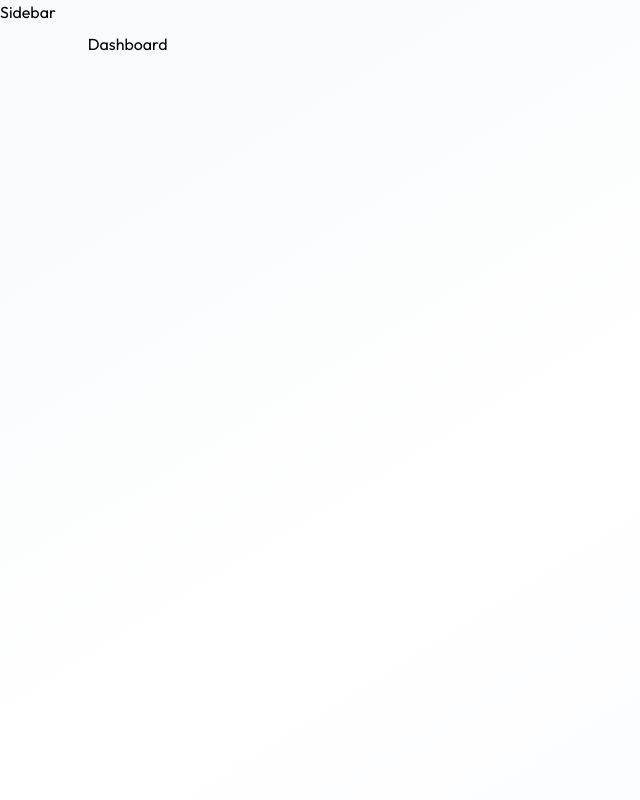
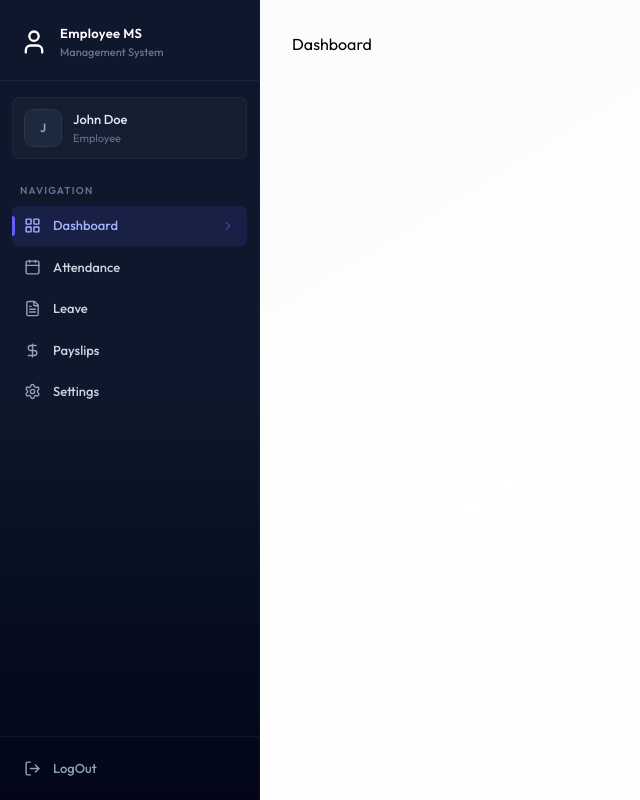
Before and after one commit to Hemant-Ballia/FullStack-EMS, a React (Vite) app in the folder client/: page /dashboard in a window 1280 px wide. Shown: the whole page, without its empty margins (0-640 px from the left). Built offline with nearby package versions, Linux system fonts and the light colour scheme; the HTML template or start-up script is replaced by a standard one.

Commit message:
Sidebar UI Completed

```diff
--- /dev/null
+++ b/client/src/components/Sidebar.jsx
@@ -0,0 +1,185 @@
+import React, { useEffect, useState } from "react";
+import { Link, useLocation } from "react-router-dom";
+import { dummyProfileData } from "../assets/assets";
+import { MenuIcon, UserIcon, XIcon, ChevronRightIcon, LogOutIcon } from "lucide-react";
+import {
+    LayoutGridIcon,
+    CalendarIcon,
+    FileTextIcon,
+    DollarSignIcon,
+    SettingsIcon
+} from "lucide-react";
+
+const Sidebar = () => {
+  const { pathname } = useLocation();
+  const [userName, setUserName] = useState("");
+  const [mobileOpen, setMobileOpen] = useState(false);
+
+  useEffect(() => {
+    setUserName(dummyProfileData.firstName + " " + dummyProfileData.lastName);
+  }, []);
+
+  // Close mobile sidebar on route change
+  useEffect(() => {
+    setMobileOpen(false);
+  }, [pathname]);
+
+  const role = "" || "EMPLOYEE";
+
+  const navItems = [
+    {name: "Dashboard", href: "/dashboard", icon: LayoutGridIcon},
+    role === "ADMIN" ? {name: "Employees", href: "/employees", icon: UserIcon} : null,
+    {name: "Attendance", href: "/attendance", icon: CalendarIcon},
+    {name: "Leave", href: "/leave", icon: FileTextIcon},
+    {name: "Payslips", href: "/payslips", icon: DollarSignIcon},
+    {name: "Settings", href: "/settings", icon: SettingsIcon},
+  ];
+
+  const handleLogout = ()=>{
+    window.location.href = "/login"
+  }
+
+
+  const sidebarContent = (
+    <>
+      {/* Brand header */}
+      <div className="px-5 pt-6 pb-5 border-b border-white/6">
+        <div className="flex items-center justify-between">
+          <div className="flex items-center gap-3">
+            <UserIcon className="text-white size-7" />
+            <div>
+              <p className="font-semibold text-[13px] text-white tracking-wide">
+                Employee MS
+              </p>
+              <p className="text-[11px] text-slate-500 font-medium">
+                Management System
+              </p>
+            </div>
+          </div>
+          {/* Close button on mobile */}
+          <button
+            onClick={() => setMobileOpen(false)}
+            className="lg:hidden text-slate-400 hover:text-white p-1"
+          >
+            <XIcon size={20} />
+          </button>
+        </div>
+      </div>
+
+      {/* User profile card */}
+      {userName && (
+        <div className="mx-3 mt-4 mb-1 p-3 rounded-lg bg-white/3 border border-white/4">
+          <div className="flex items-center gap-3">
+            <div className="w-9 h-9 rounded-lg bg-slate-800 flex items-center justify-center ring-1 ring-white/10 shrink-0">
+              <span className="text-slate-400 text-xs font-semibold">
+                {userName.charAt(0).toUpperCase()}
+              </span>
+            </div>
+            <div className='min-w-0'>
+                <p className='text-[13px] font-medium text-slate-200 truncate'>{userName}</p>
+                <p className='text-[11px] text-slate-500 truncate'>{role === "ADMIN" ? "Administrator" : "Employee"}</p>
+            </div>
+          </div>
+        </div>
+      )}
+      {/* Section label */}
+      <div className='px-5 pt-5 pb-2'>
+          <p className='text-[10px] font-semibold uppercase tracking-[0.12em] text-slate-500'>Navigation</p>
+      </div>
+
+   {/* Navigation List */}
+<div className='flex-1 px-3 space-y-0.5 overflow-y-auto'>
+  {navItems.map((item) => {
+    if (!item) return null;
+
+    // FIX: Match exact route for root ('/'), use startsWith for sub-routes
+    const isActive = item.href === '/'
+      ? pathname === '/'
+      : pathname.startsWith(item.href);
+
+    return (
+      <Link
+        to={item.href}
+        key={item.href} // Better than array index for list reconciliation
+        className={`group relative flex items-center gap-3 px-3 py-2.5 rounded-md text-[13px] font-medium transition-all duration-150 ${
+          isActive
+            ? "bg-indigo-500/12 text-indigo-300"
+            : "text-slate-300 hover:bg-white/4 hover:text-white"
+        }`}
+      >
+        {isActive && (
+          <div className='absolute left-0 top-1/2 -translate-y-1/2 w-[3px] h-5 rounded-r-full bg-indigo-500' />
+        )}
+
+        <item.icon
+          className={`w-[17px] h-[17px] shrink-0 transition-colors ${
+            isActive ? "text-indigo-300" : "text-slate-400 group-hover:text-slate-300"
+          }`}
+        />
+
+        <span className="flex-1">{item.name}</span>
+
+        {isActive && (
+          <ChevronRightIcon className="w-3.5 h-3.5 text-indigo-500/50" />
+        )}
+      </Link>
+    );
+  })}
+</div>
+
+      {/* Logout */}
+      <div className="p-3 border-t border-white/6">
+      <button onClick={handleLogout} className="flex items-center gap-3 w-full px-3 py-2.5 rounded-md text-[13px] font-medium text-slate-400 hover:text-rose-400 hover-bg-rose-500/8 transition-all duration-150">
+        <LogOutIcon className="w-[17px] h-[17px]"/>
+        <span>LogOut</span>
+      </button>
+
+      </div>
+
+
+
+    </>
+  );
+
+  return (
+    <>
+      {/* Mobile hamburger button */}
+      <button
+        onClick={() => setMobileOpen(true)}
+        className="lg:hidden fixed top-4 left-4 z-50 p-2 bg-slate-900 text-white rounded-lg shadow-lg border border-white/10"
+      >
+        <MenuIcon size={20} />
+      </button>
+
+      {/* Mobile overlay */}
+      {mobileOpen && (
+        <div
+          className="lg:hidden fixed inset-0 bg-black/60 backdrop-blur-sm z-40"
+          onClick={() => setMobileOpen(false)}
+        />
+      )}
+
+      {/* Sidebar - desktop */}
+      <aside
+        className="hidden lg:flex flex-col h-full w-65
+        bg-linear-to-b from-slate-900 via-slate-900 to-slate-950 text-white
+        shrink-0 border-r border-white/4"
+      >
+        {sidebarContent}
+      </aside>
+
+      {/* Sidebar - mobile */}
+      <aside
+        className={`lg:hidden fixed inset-y-0 left-0 w-72
+        bg-linear-to-b from-slate-900 via-slate-900 to-slate-950 text-white
+        z-50 flex flex-col transform transition-transform duration-300 ${
+          mobileOpen ? "translate-x-0" : "-translate-x-full"
+        }`}
+      >
+        {sidebarContent}
+      </aside>
+    </>
+  );
+};
+
+export default Sidebar;
--- a/client/src/pages/Layout.jsx
+++ b/client/src/pages/Layout.jsx
@@ -1,10 +1,11 @@
+import Sidebar from "../components/Sidebar.jsx"
 import { Outlet } from "react-router-dom"
 
 
 const Layout = () => {
   return (
    <div className="flex h-screen bg-linear-to-br from-slate-50 via-white to-indigo-50/30">
-  <p>Sidebar</p>
+  <Sidebar/>
   <main className="flex-1 overflow-y-auto">
     <div className="p-4 pt-16 sm:p-6 sm:pt-6 lg:p-8 max-w-400 mx-auto">
       <Outlet />
```
